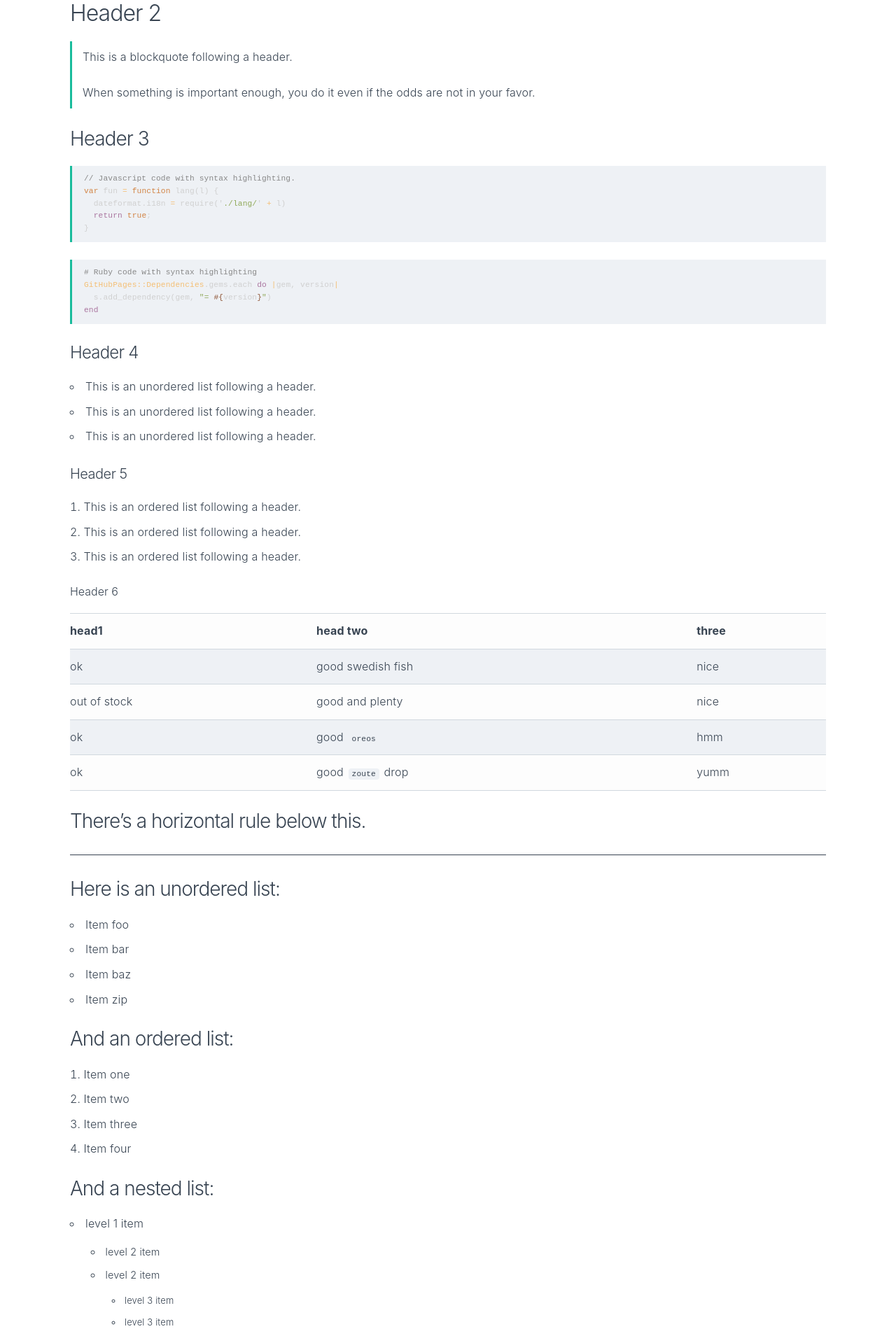
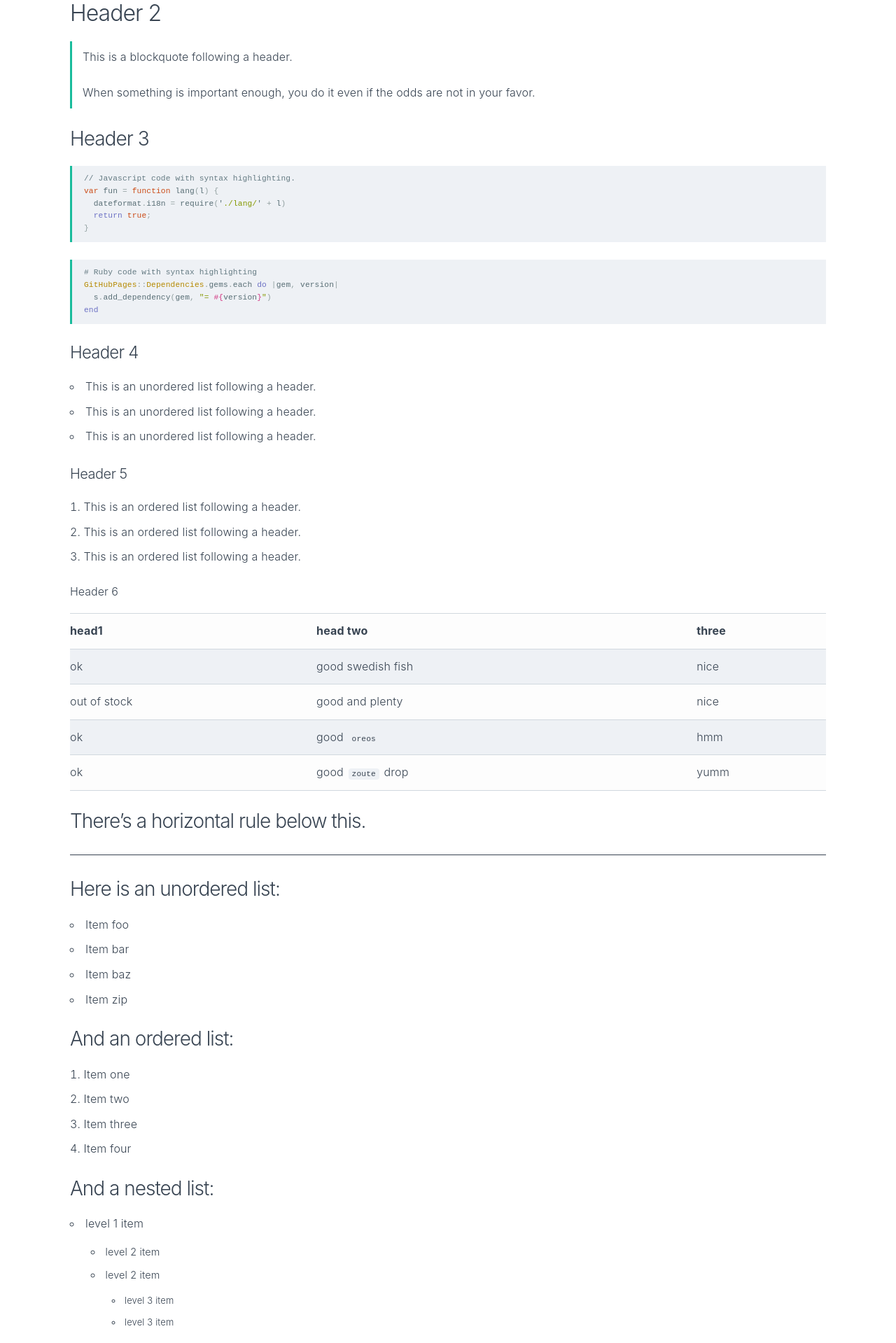
Before and after one commit to phodal/mifa-jekyll, a Jekyll site: the page built from index.md, in a window 1280 px wide. Shown: the part 509-2428 px from the top of the page at 70% size. Built offline with Jekyll 4.4.1, drawn with Linux system fonts in a browser that asks for light colours.

Commit message:
[T] update highlight color

```diff
--- a/_sass/_default_colors.scss
+++ /dev/null
@@ -1,15 +0,0 @@
-$apple-blossom: #ac4142;
-$alto: #d0d0d0;
-$bouquet: #aa759f;
-$chelsea-cucumber: #90a959;
-$cod-grey: #151515;
-$conifer: #b5e853;
-$dove-grey: #666;
-$gallery: #eaeaea;
-$grey: #888;
-$gulf-stream: #75b5aa;
-$hippie-blue: #6a9fb5;
-$potters-clay: #8f5536;
-$rajah: #f4bf75;
-$raw-sienna: #d28445;
-$silver-chalice: #aaa;
--- a/_sass/mifa-jekyll.scss
+++ b/_sass/mifa-jekyll.scss
@@ -1,11 +1,4 @@
 @import "rouge-base16-dark";
-@import "default_colors";
-
-$body-background: $cod-grey !default;
-$body-foreground: $gallery !default;
-$header: $conifer !default;
-$blockquote-color: $silver-chalice !default;
-$blockquote-border: $dove-grey !default;
 
 /*!
  * Mifa v0.2.0
--- a/_sass/rouge-base16-dark.scss
+++ b/_sass/rouge-base16-dark.scss
@@ -1,87 +1,77 @@
-/*
-   generated by rouge http://rouge.jneen.net/
-   original base16 by Chris Kempson (https://github.com/chriskempson/base16)
-*/
-
-@import "default_colors";
-
-.highlight {
-
-  $plaintext: $alto !default;
-  $string: $chelsea-cucumber !default;
-  $literal: $chelsea-cucumber !default;
-  $keyword: $bouquet !default;
-  $error-foreground: $cod-grey !default;
-  $error-background: $apple-blossom !default;
-  $comment: $grey !default;
-  $preprocessor: $rajah !default;
-  $name-space: $rajah !default;
-  $name-attribute: $hippie-blue !default;
-  $operator: $rajah !default;
-  $keyword-type: $raw-sienna !default;
-  $regex: $gulf-stream !default;
-  $string-escape: $potters-clay !default;
-  $deleted: $apple-blossom !default;
-  $header: $hippie-blue !default;
-
-  color: $plaintext;
-
-  table td { padding: 5px; }
-  table pre { margin: 0; }
-  .w {
-    color: $plaintext;
+.highlight table td { padding: 5px; }
+.highlight table pre { margin: 0; }
+.highlight, .highlight .w {
+  color: #586e75;
 }
-  .err {
-    color: $error-foreground;
-    background-color: $error-background;
+.highlight .err {
+  color: #002b36;
+  background-color: #dc322f;
 }
-  .c,  .cd,  .cm,  .c1,  .cs {
-    color: $comment;
+.highlight .c, .highlight .cd, .highlight .cm, .highlight .c1, .highlight .cs {
+  color: #657b83;
 }
-  .cp {
-    color: $preprocessor;
+.highlight .cp {
+  color: #b58900;
 }
-  .o,  .ow {
-    color: $operator;
+.highlight .nt {
+  color: #b58900;
 }
-  .p,  .pi {
-    color: $plaintext;
+.highlight .o, .highlight .ow {
+  color: #93a1a1;
 }
-  .gi {
-    color: $string;
+.highlight .p, .highlight .pi {
+  color: #93a1a1;
 }
-  .gd {
-    color: $deleted;
+.highlight .gi {
+  color: #859900;
 }
-  .gh {
-    color: $header;
+.highlight .gd {
+  color: #dc322f;
+}
+.highlight .gh {
+  color: #268bd2;
+  background-color: #002b36;
   font-weight: bold;
 }
-  .k,  .kn,  .kp,  .kr,  .kv {
-    color: $keyword;
+.highlight .k, .highlight .kn, .highlight .kp, .highlight .kr, .highlight .kv {
+  color: #6c71c4;
 }
-  .kc, .kt, .kd {
-      color: $keyword-type;
+.highlight .kc {
+  color: #cb4b16;
 }
-  .s,  .sb,  .sc,  .sd,  .s2,  .sh,  .sx,  .s1 {
-    color: $string;
+.highlight .kt {
+  color: #cb4b16;
 }
-  .sr {
-    color: $regex;
+.highlight .kd {
+  color: #cb4b16;
 }
-  .si, .se {
-    color: $string-escape;
+.highlight .s, .highlight .sb, .highlight .sc, .highlight .sd, .highlight .s2, .highlight .sh, .highlight .sx, .highlight .s1 {
+  color: #859900;
 }
-  .nt, .nn,  .nc, .no{
-    color: $name-space;
+.highlight .sr {
+  color: #2aa198;
 }
-  .na {
-    color: $name-attribute;
+.highlight .si {
+  color: #d33682;
 }
-  .m,  .mf,  .mh,  .mi,  .il,  .mo,  .mb,  .mx {
-    color: $literal;
+.highlight .se {
+  color: #d33682;
 }
-  .ss {
-    color: $string;
+.highlight .nn {
+  color: #b58900;
 }
+.highlight .nc {
+  color: #b58900;
 }
+.highlight .no {
+  color: #b58900;
+}
+.highlight .na {
+  color: #268bd2;
+}
+.highlight .m, .highlight .mf, .highlight .mh, .highlight .mi, .highlight .il, .highlight .mo, .highlight .mb, .highlight .mx {
+  color: #859900;
+}
+.highlight .ss {
+  color: #859900;
+}
```
Lines whose indentation alone changed are shown as unchanged.
